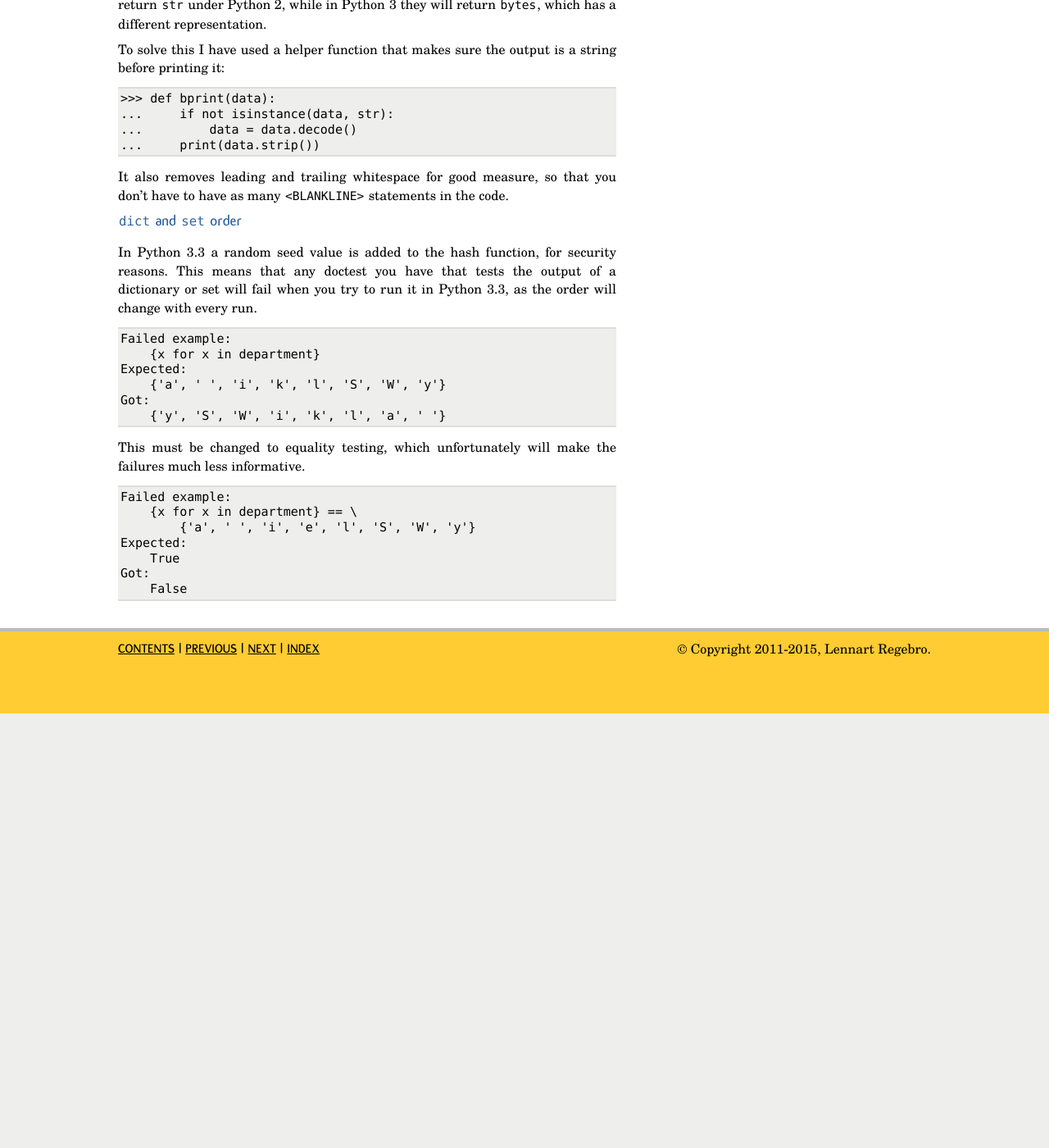
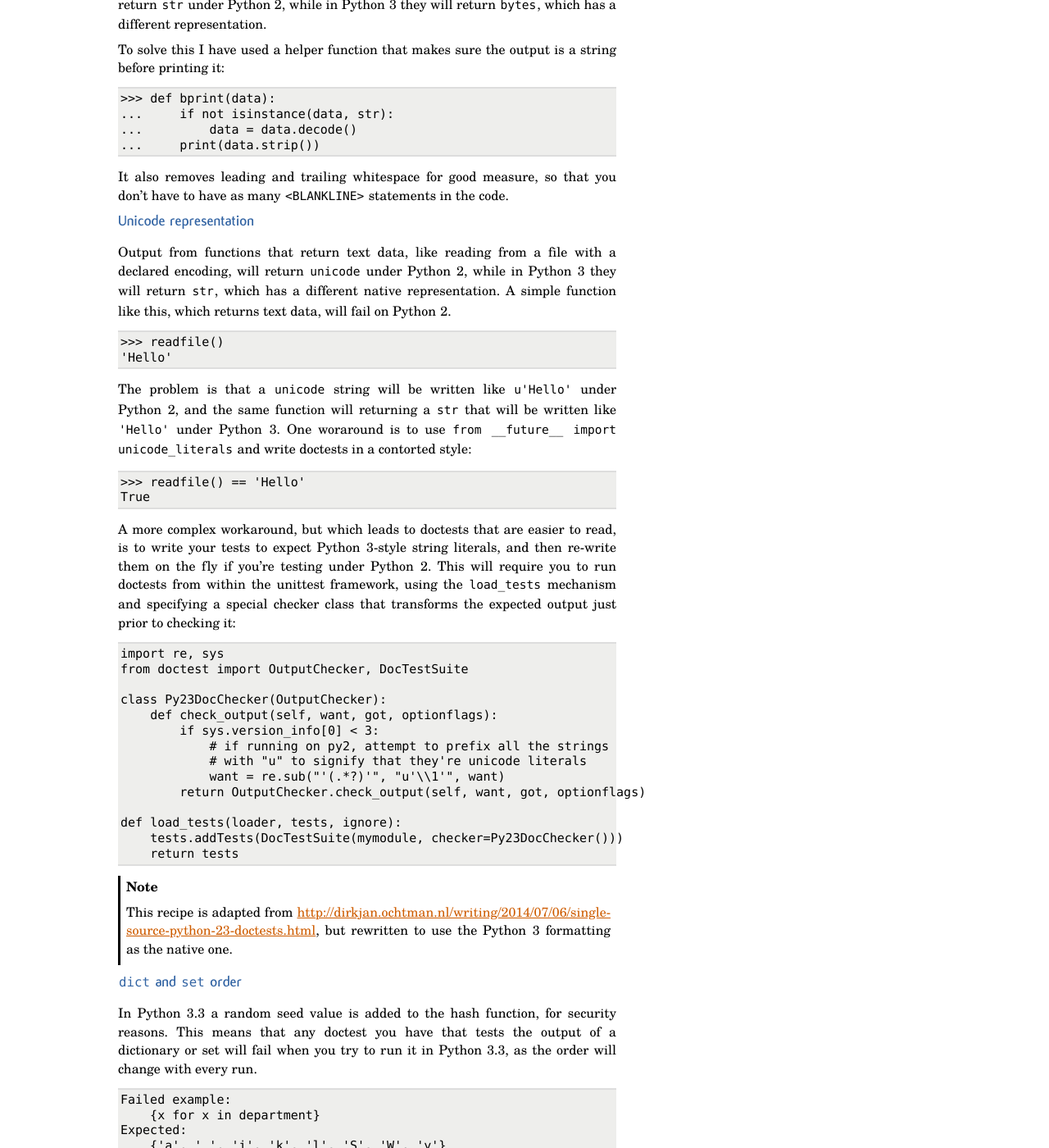
Before and after one commit to regebro/supporting-python-3, a Sphinx documentation site: the page built from source/problems.rst, in a window 1280 px wide and 1400 px high, scrolled down 14183 px. Shown: the whole window at 82% size. Built offline with Sphinx 7.4.7, drawn with Linux system fonts in a browser that asks for light colours; before the commit the page ends 15053 px from its top, so only the background shows below that.

Commit message:
Suggestion on how to doctest functions that return (unicode) strings

```diff
--- /dev/null
+++ b/source/_tests/doctest-checker.txt
@@ -0,0 +1,14 @@
+import re, sys
+from doctest import OutputChecker, DocTestSuite
+
+class Py23DocChecker(OutputChecker):
+    def check_output(self, want, got, optionflags):
+        if sys.version_info[0] < 3:
+            # if running on py2, attempt to prefix all the strings
+            # with "u" to signify that they're unicode literals
+            want = re.sub("'(.*?)'", "u'\\1'", want)
+        return OutputChecker.check_output(self, want, got, optionflags)
+
+def load_tests(loader, tests, ignore):
+    tests.addTests(DocTestSuite(mymodule, checker=Py23DocChecker()))
+    return tests
--- /dev/null
+++ b/source/_tests/doctest-unicode-fail.txt
@@ -0,0 +1,2 @@
+>>> readfile()
+'Hello'
--- /dev/null
+++ b/source/_tests/doctest-unicode.txt
@@ -0,0 +1,2 @@
+>>> readfile() == 'Hello'
+True
--- a/source/problems.rst
+++ b/source/problems.rst
@@ -567,6 +567,42 @@ a helper function that makes sure the output is a string before printing it:
 It also removes leading and trailing whitespace for good measure, so that
 you don't have to have as many ``<BLANKLINE>`` statements in the code.
 
+Unicode representation
+======================
+
+Output from functions that return text data, like reading from a file
+with a declared encoding, will return ``unicode`` under Python 2,
+while in Python 3 they will return ``str``, which has a different
+native representation. A simple function like this, which returns text data, will fail on Python 2.
+
+.. literalinclude:: _tests/doctest-unicode-fail.txt
+
+The problem is that a ``unicode`` string will be written like
+``u'Hello'`` under Python 2, and the same function will returning a
+``str`` that will be written like ``'Hello'`` under Python 3. One
+woraround is to use ``from __future__ import unicode_literals`` and
+write doctests in a contorted style:
+
+.. literalinclude:: _tests/doctest-unicode.txt
+
+A more complex workaround, but which leads to doctests that are easier
+to read, is to write your tests to expect Python 3-style string
+literals, and then re-write them on the fly if you're testing under
+Python 2. This will require you to run doctests from within the
+unittest framework, using the ``load_tests`` mechanism and specifying
+a special checker class that transforms the expected output just prior
+to checking it:
+
+.. literalinclude:: _tests/doctest-checker.txt
+
+.. note::
+
+   This recipe is adapted from
+   http://dirkjan.ochtman.nl/writing/2014/07/06/single-source-python-23-doctests.html,
+   but rewritten to use the Python 3 formatting as the native one.
+
+
+
 ``dict`` and ``set`` order
 ==========================
 
```
